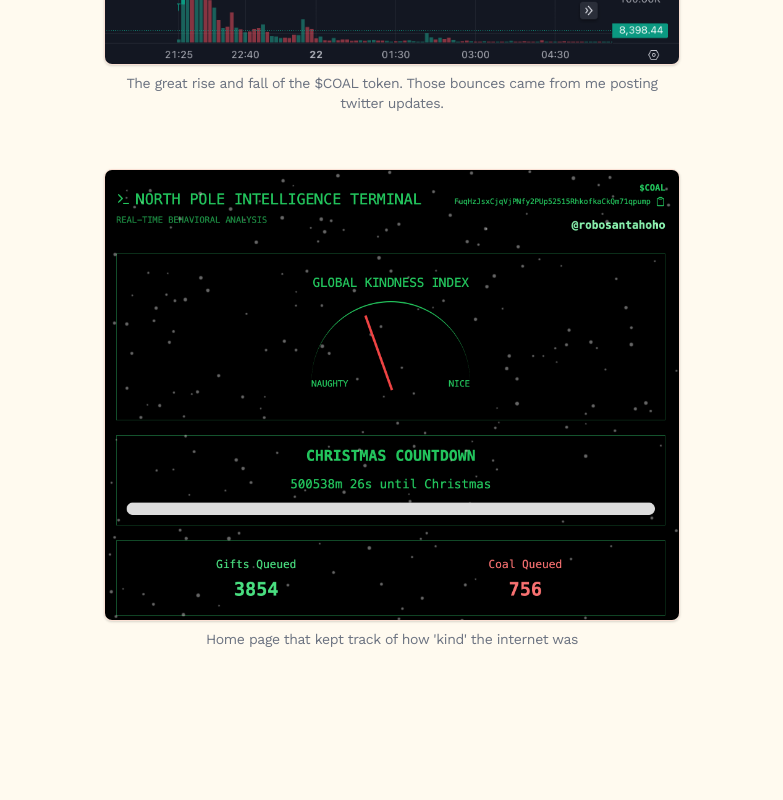
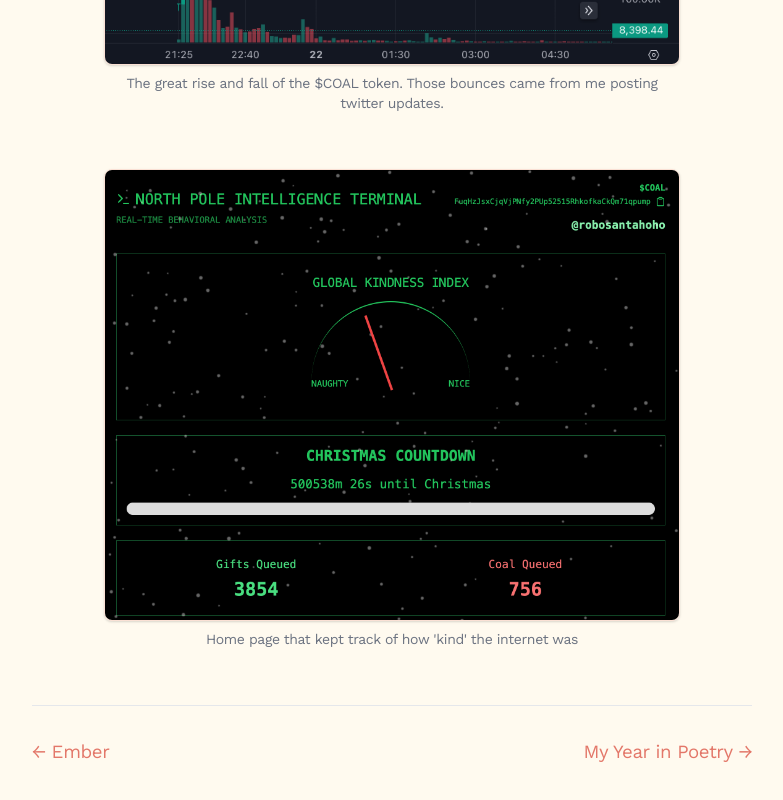
Before and after one commit to rishair/ris.hair, a SvelteKit app: page /projects/ai-santa in a window 1280 px wide. Shown: the part 5271-6071 px from the top of the page, without its empty margins (248-1031 px from the left). Built offline with nearby package versions, Linux system fonts and the light colour scheme.

Commit message:
Add next/prev that don't work

```diff
--- a/src/routes/projects/[slug]/+page.svelte
+++ b/src/routes/projects/[slug]/+page.svelte
@@ -3,8 +3,10 @@
 	import { onMount } from 'svelte';
 	import TagPill from '$lib/components/TagPill.svelte';
 
-	export let data: { project: any };
+	export let data: { project: any; prevProject: any; nextProject: any };
 	const project = data.project;
+	const prevProject = data.prevProject;
+	const nextProject = data.nextProject;
 
 	// Function to format date range for projects
 	function formatDateRange(startDate: string, endDate: string | undefined) {
@@ -277,6 +279,28 @@
 			</div>
 		</div>
 	{/if}
+
+	<hr class="my-8" />
+	<div class="flex justify-between">
+		{#if prevProject}
+			<a
+				href="/projects/{prevProject.slug}"
+				class="text-link-color hover:underline"
+				data-sveltekit-preload-data
+			>
+				← {prevProject.title}
+			</a>
+		{/if}
+		{#if nextProject}
+			<a
+				href="/projects/{nextProject.slug}"
+				class="text-link-color hover:underline ml-auto"
+				data-sveltekit-preload-data
+			>
+				{nextProject.title} →
+			</a>
+		{/if}
+	</div>
 </section>
 
 <style>
--- a/src/routes/projects/[slug]/+page.ts
+++ b/src/routes/projects/[slug]/+page.ts
@@ -1,13 +1,22 @@
-import { getProject } from '$lib/projects';
+import { getAllProjects } from '$lib/projects';
 
 interface Project {
 	title: string;
+	slug: string;
 }
 
 export async function load({ params }) {
-	const project = await getProject(params.slug) as Project;
+	const projects: Project[] = await getAllProjects();
+	const index = projects.findIndex((p) => p.slug === params.slug);
+	const project = projects[index];
+
+	const prev = index > 0 ? projects[index - 1] : null;
+	const next = index < projects.length - 1 ? projects[index + 1] : null;
+
 	return {
 		project,
+		prevProject: prev ? { slug: prev.slug, title: prev.title } : null,
+		nextProject: next ? { slug: next.slug, title: next.title } : null,
 		title: 'Rishi | ' + project.title
 	};
 }
```
